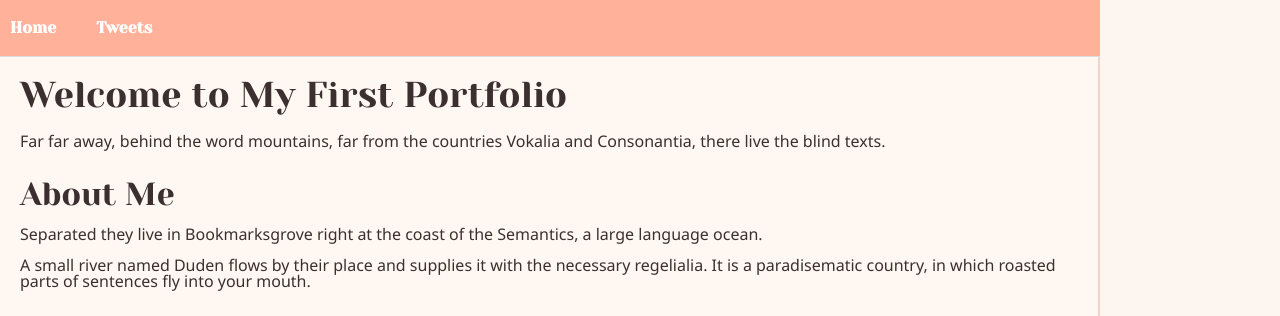
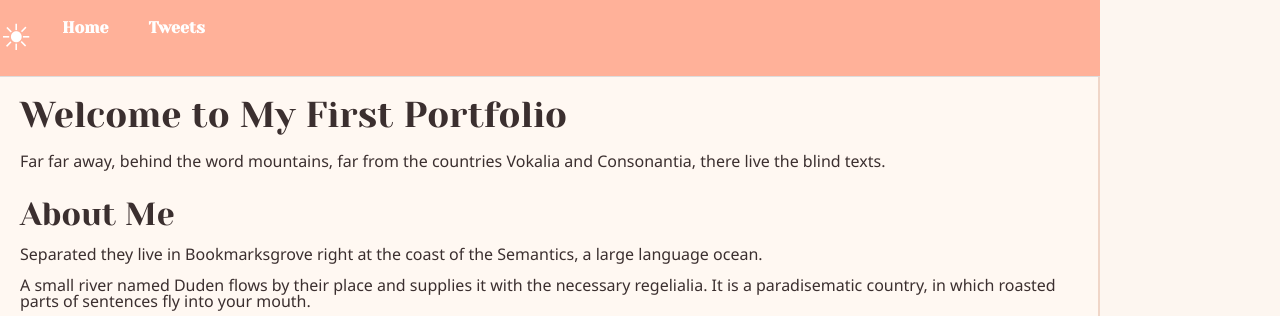
Before and after one commit to Aiko543/alx_html_css, a plain HTML site: page css_basic/index.html in a window 1280 px wide. Shown: the top 316 px of the page. Drawn offline with Linux system fonts and the light colour scheme.

Commit message:
updated index.html

```diff
--- a/css_basic/index.html
+++ b/css_basic/index.html
@@ -11,6 +11,7 @@
 
   <header>
     <ul>
+      <li class="logo">&#9728;</li>
       <li><a href="index.html">Home</a></li>
       <li><a href="tweets.html">Tweets</a></li>
     </ul>
```
Also changed, not shown: css_basic/tweets.html (+1 -0 lines).
